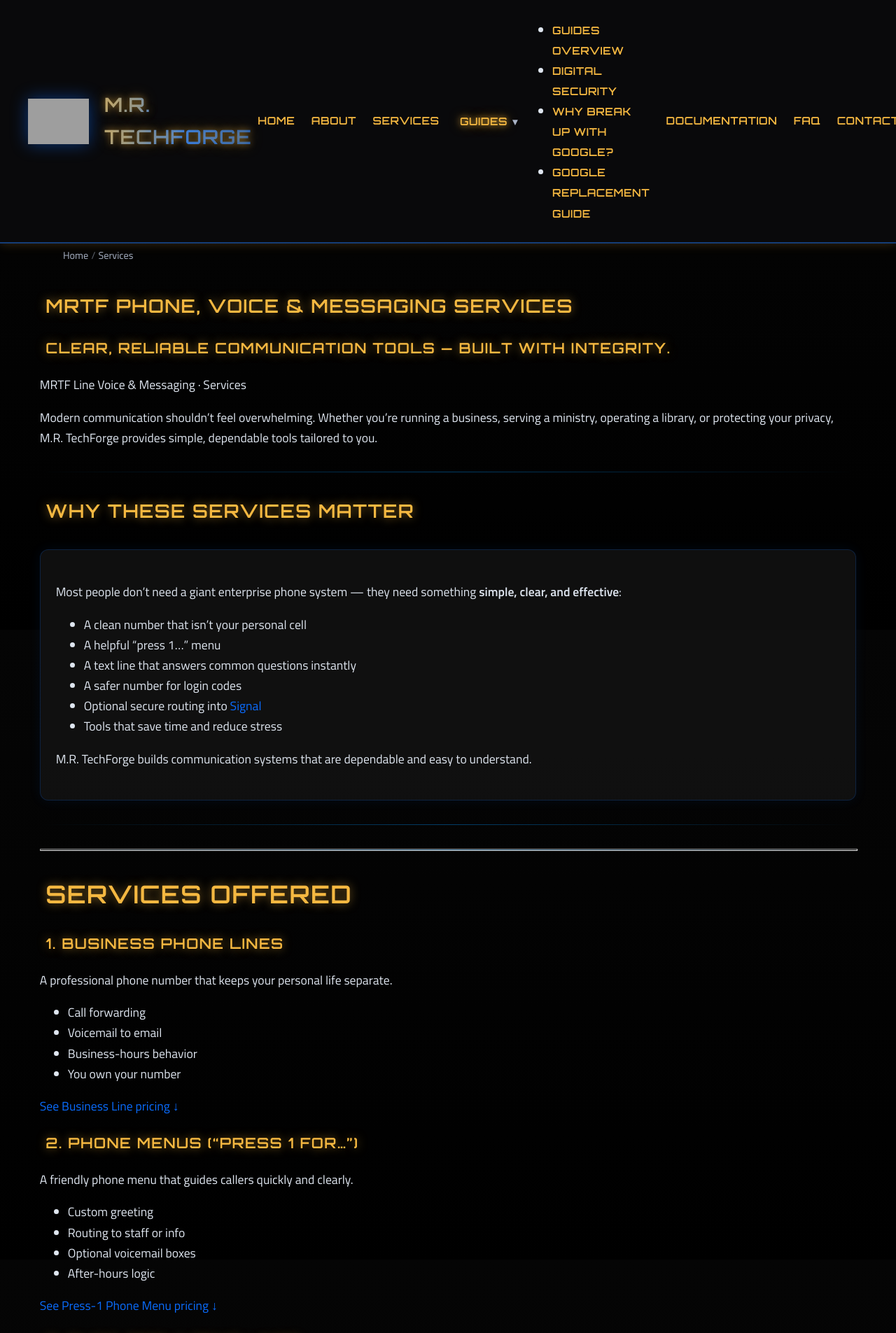
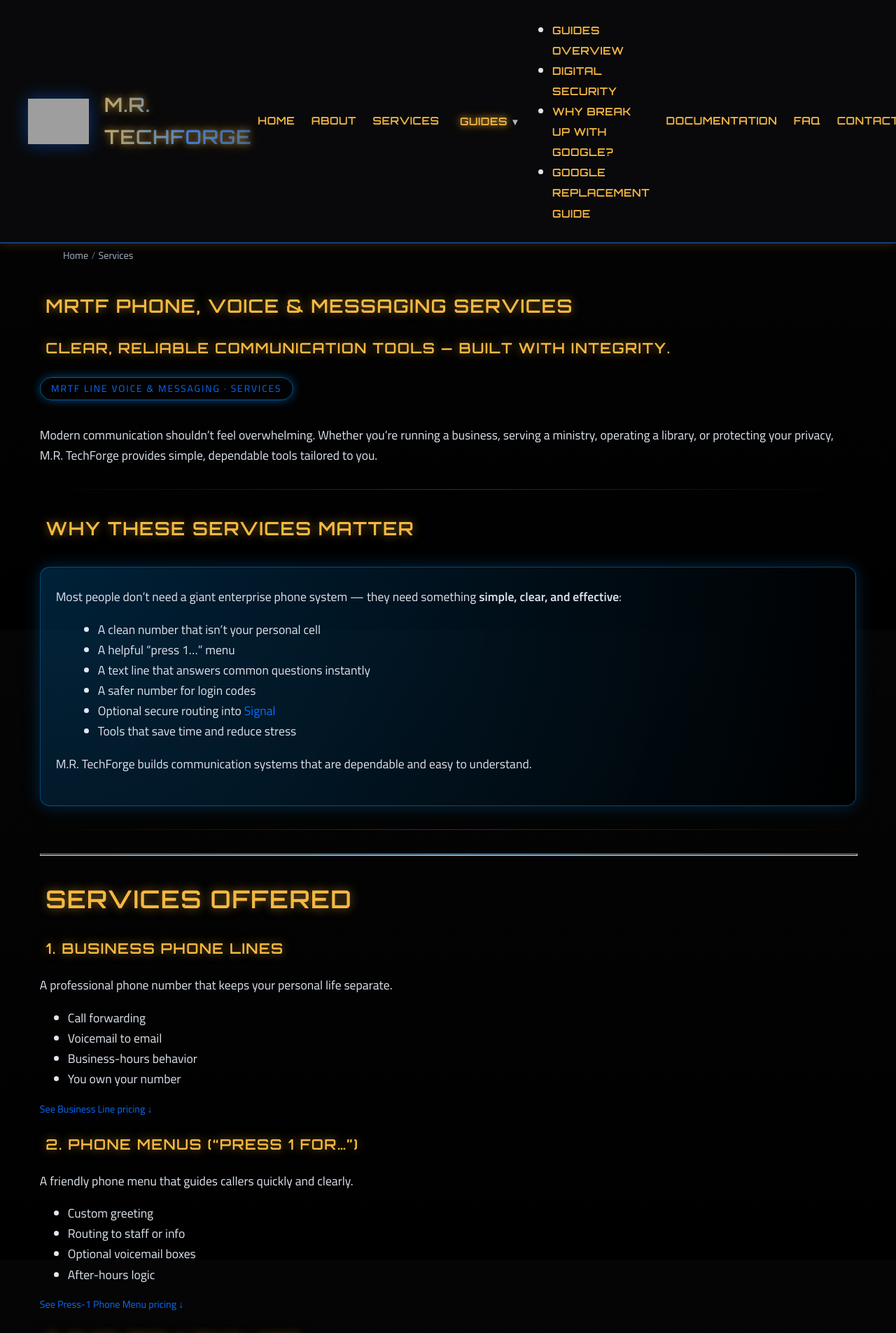
Before and after one commit to markisrt4/mrtechforge.github.io, a Jekyll site: the page built from services/phone-voice-messaging.md, in a window 1280 px wide. Shown: the top 1905 px of the page at 70% size. Built offline with Jekyll 4.4.1, drawn with Linux system fonts in a browser that asks for light colours; grey boxes are pictures that could not be loaded.

Commit message:
Update _pages-services.scss

```diff
--- a/_sass/_pages-services.scss
+++ b/_sass/_pages-services.scss
@@ -16,6 +16,12 @@
   box-shadow: 0 0 28px rgba(0, 150, 255, 0.22);
 }
 
+/* price text: electric blue + slight indent */
+.pricing-card .price {
+  padding-left: 0.4rem;
+  color: var(--forge-accent, #00b8d4);
+  font-weight: 700;
+}
 
 /* === 2. Keyword Pills === */
 /* Use these for HOURS, INFO, PRAYER, etc. */
@@ -31,7 +37,6 @@
   font-weight: 600;
 }
 
-
 /* === 3. Optional: General-purpose Services Card === */
 /* Only for service-specific content — does NOT replace .forge-card */
 .services-card {
@@ -42,7 +47,6 @@
   border-radius: 10px;
   box-shadow: 0 0 20px rgba(0, 150, 255, 0.08);
 }
-
 
 /* === 4. CTA Enhancements for “Contact Me” Button Wrapper === */
 .services-cta {
@@ -55,7 +59,6 @@
   padding: 0.9rem 2rem;
   font-size: 1.1rem;
 }
-
 
 /* === 5. Subtle Divider for Sections (optional, non-conflicting) === */
 .services-divider {
@@ -70,7 +73,6 @@
   margin: 2rem 0;
 }
 
-
 /* === 6. Safe enhancements to existing heading styles === */
 /* Does NOT override .block-heading, just supplements when used */
 .services-heading {
@@ -81,3 +83,64 @@
   border-bottom: 1px solid rgba(0,150,255,0.3);
   padding-bottom: 0.4rem;
 }
+
+/* === 7. Product tag chip (e.g. ForgeLine Voice & Messaging) === */
+.service-product-tag {
+  display: inline-block;
+  margin-top: 0.25rem;
+  margin-bottom: 1rem;
+  padding: 0.25rem 0.9rem;
+  border-radius: 999px;
+  font-size: 0.82rem;
+  letter-spacing: 0.14em;
+  text-transform: uppercase;
+  color: var(--forge-accent);
+  border: 1px solid rgba(0,150,255,0.6);
+  box-shadow: 0 0 14px rgba(0,150,255,0.45);
+}
+
+/* === 8. Service → Pricing helper links === */
+.service-pricing-link {
+  margin-top: 0.4rem;
+  font-size: 0.85rem;
+}
+
+.service-pricing-link a {
+  color: var(--forge-accent, #00b8d4);
+  text-decoration: none;
+}
+
+.service-pricing-link a:hover {
+  text-decoration: underline;
+}
+
+/* === 9. Phone Services feature cards (Why / How It Works) === */
+.phone-services-card {
+  background: radial-gradient(
+      circle at top left,
+      rgba(0,150,255,0.22),
+      rgba(0,0,0,0.94)
+  );
+  border-radius: 14px;
+  border: 1px solid rgba(0,150,255,0.45);
+  box-shadow: 0 0 24px rgba(0,150,255,0.25);
+}
+
+.phone-services-card p:first-child {
+  margin-top: 0;
+}
+
+.phone-services-card ul,
+.phone-services-card ol {
+  margin-left: 1.2rem;
+}
+
+/* Ordered list styling inside How It Works */
+.how-it-works-steps {
+  margin: 0;
+  padding-left: 1.4rem;
+}
+
+.how-it-works-steps li {
+  margin-bottom: 0.45rem;
+}
```
